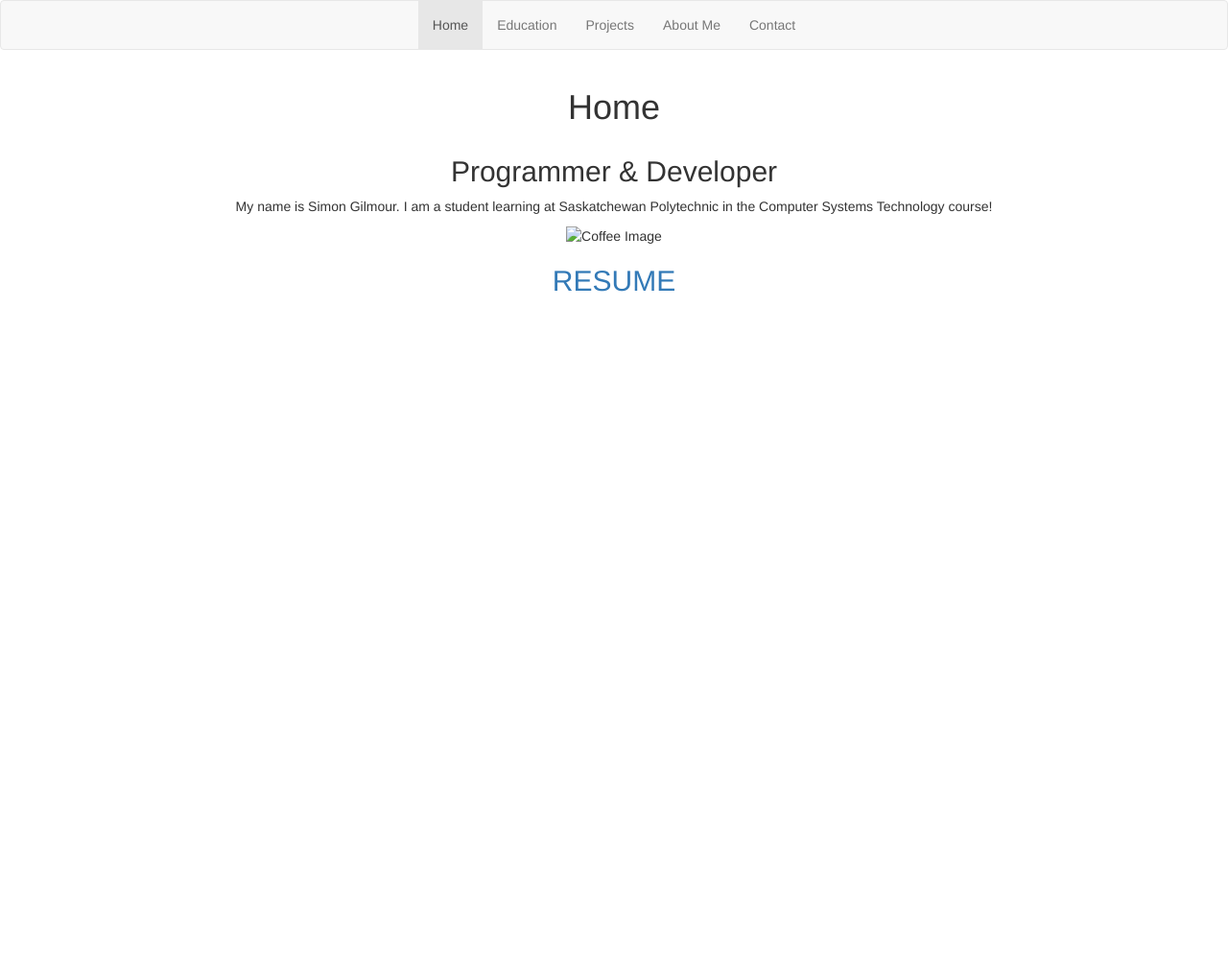
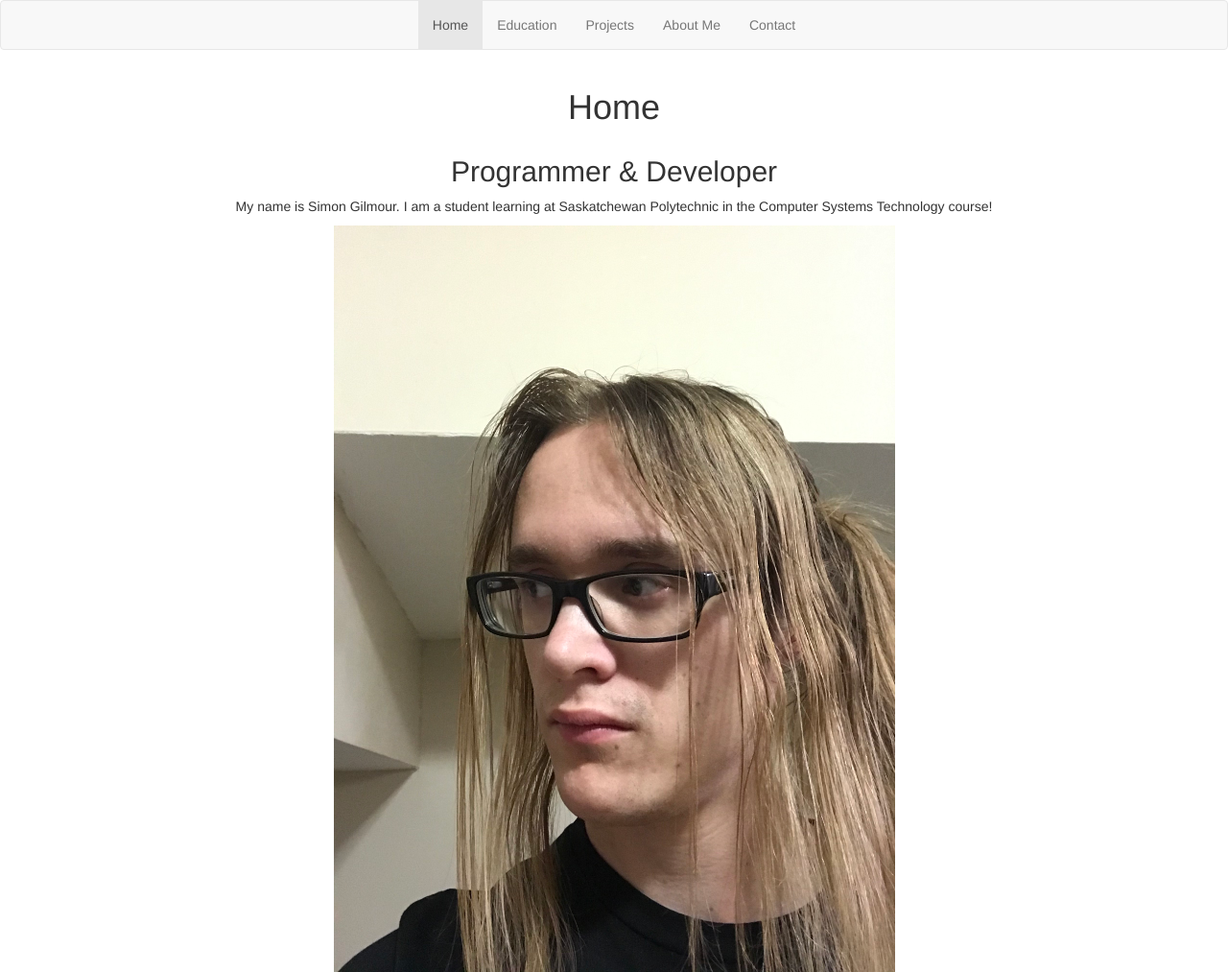
Before and after one commit to SimonGilmour/SimonGilmour.github.io, a plain HTML site: page index.html in a window 1280 px wide. Shown: the top 1013 px of the page at 96% size. Before the commit the page ends 800 px from the top, so only its background shows below. Drawn offline with nearby package versions, Linux system fonts and the light colour scheme.

Commit message:
Update index.html

```diff
--- a/index.html
+++ b/index.html
@@ -42,7 +42,7 @@
         </div>
         <div class="row">
             <div class="text-center">
-                <img src="IMG_0342.PNG" class="img-fluid" alt="Coffee Image" width="50%" height="50%">
+                <img src="IMG_0342.jpg" class="img-fluid" alt="Coffee Image" width="50%" height="50%">
             </div>
         </div>
 
```
